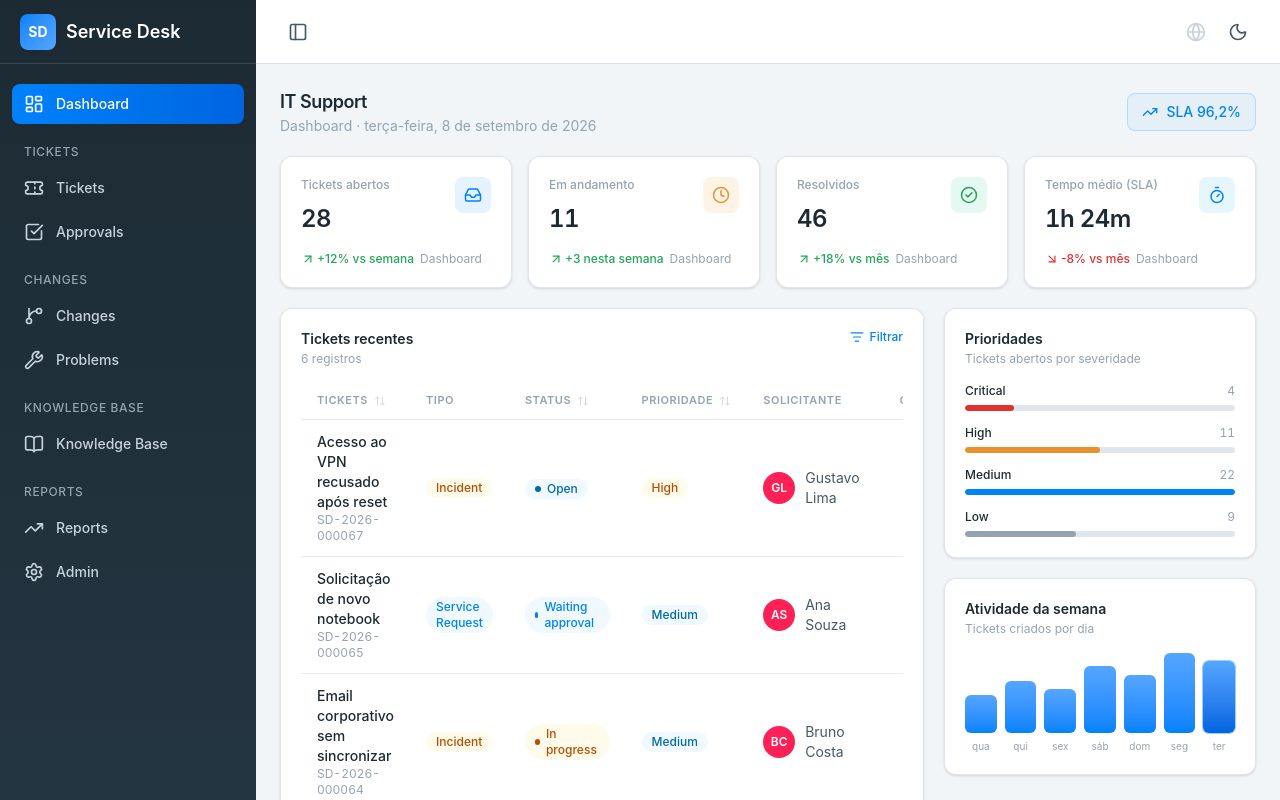
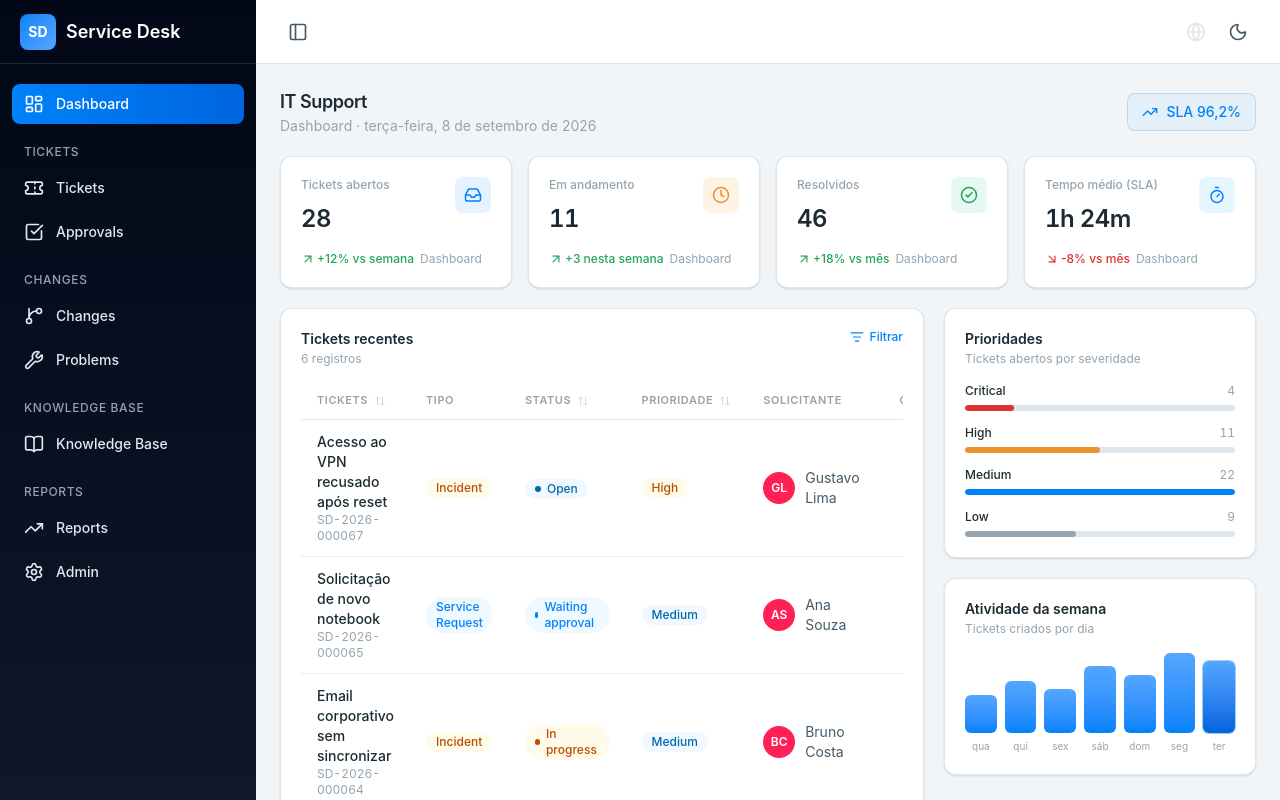
Before and after one commit to iberno/sdk_system, a React (Vite) app in the folder packages/web/: page / in a window 1280 px wide. Shown: the top 800 px of the page. Built offline with nearby package versions, Linux system fonts and the light colour scheme.

Commit message:
style(web): dark mode slate azulado (estilo shadcn)
- Fundo #020817, cards/sidebar #0f172a, bordas #1e293b, texto #e2e8f0
- Azul primario mantido so nas acoes/destaques; sombras reescaladas

```diff
--- a/packages/web/src/index.css
+++ b/packages/web/src/index.css
@@ -20,7 +20,7 @@
 
   /* Texto */
   --color-body: #455a68;
-  --color-bodydark: #c7d3dc;
+  --color-bodydark: #e2e8f0;
   --color-bodystroke: #93a4b0;
 
   /* Superfícies light — Meta 3 */
@@ -29,11 +29,11 @@
   --color-graylight: #f8fafc;
   --color-graydark: #1c2b33;
 
-  /* Superfícies dark — Meta 4 (azul quase preto) */
-  --color-boxdark: #243542;
-  --color-boxdark-2: #1c2b33;
+  /* Superfícies dark — slate azulado (estilo shadcn) */
+  --color-boxdark: #0f172a;
+  --color-boxdark-2: #020817;
   --color-stroke: #d8e1e8;
-  --color-strokedark: #33464f;
+  --color-strokedark: #1e293b;
 
   /* Semânticas harmonizadas com a paleta */
   --color-success: #23a55a;
@@ -42,8 +42,8 @@
   --color-error-dark: #c92a2a;
   --color-info: #0082fb;
 
-  --shadow-card: 0px 1px 3px 0px rgba(28, 43, 51, 0.08);
-  --shadow-dropdown: 0px 6px 16px rgba(28, 43, 51, 0.16);
+  --shadow-card: 0px 1px 3px 0px rgba(2, 8, 23, 0.25);
+  --shadow-dropdown: 0px 6px 16px rgba(2, 8, 23, 0.35);
 }
 
 @layer base {
```
